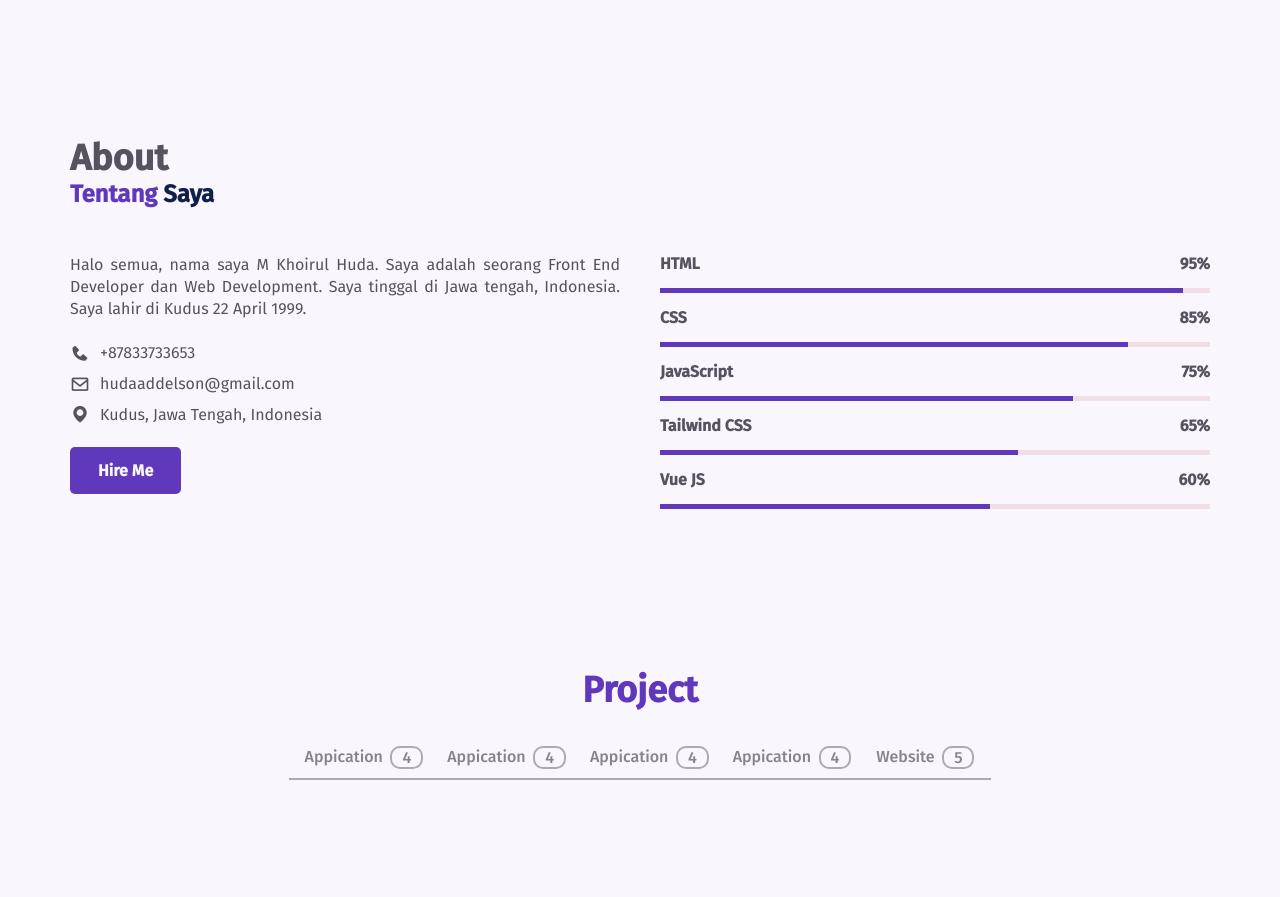
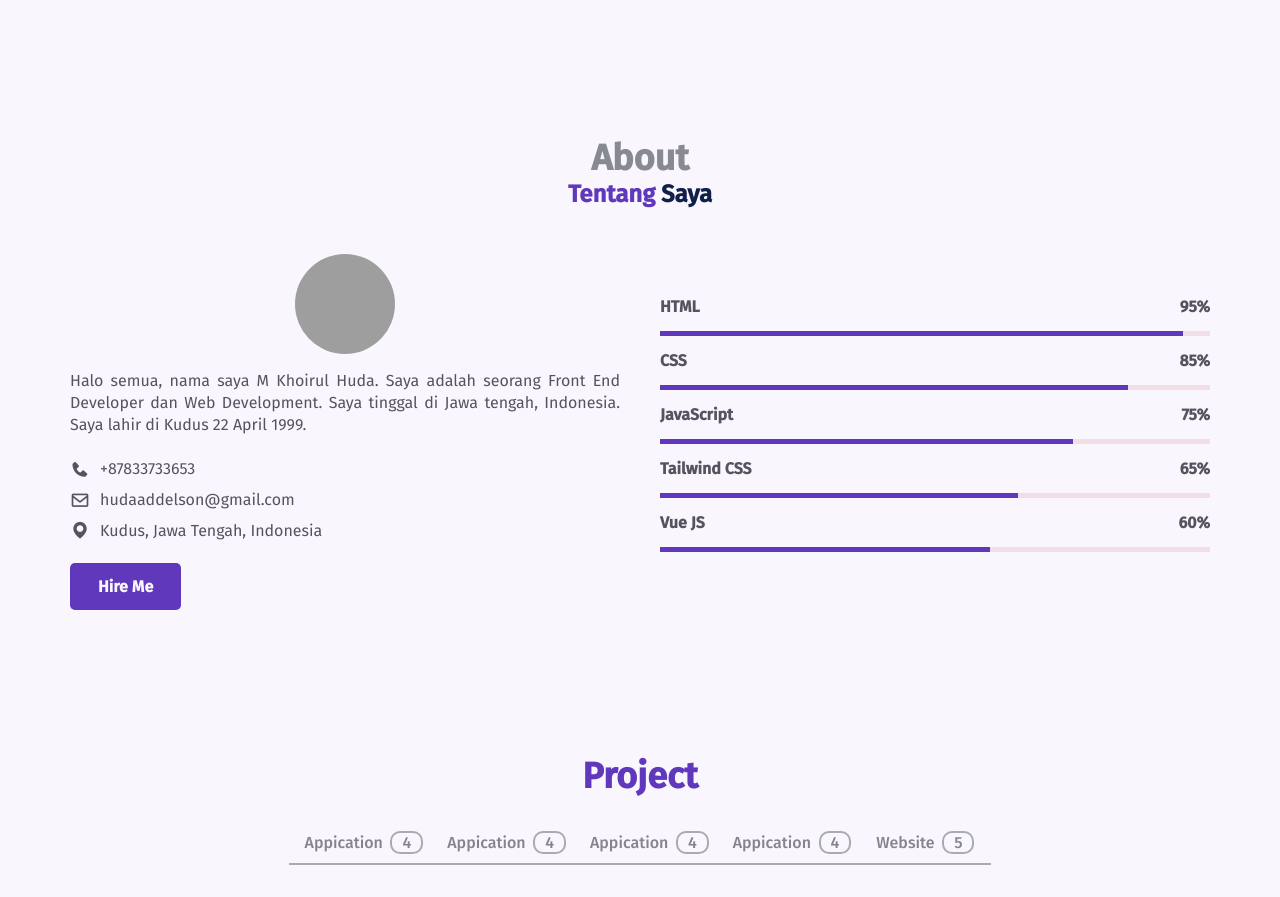
Before and after one commit to huda-addelson/portfolio, a plain HTML site: page index.html in a window 1280 px wide. Shown: the part 680-1577 px from the top of the page. Before the commit the page ends 1492 px from the top, so only its background shows below. Drawn offline with nearby package versions, Linux system fonts and the light colour scheme; grey boxes are pictures that could not be loaded.

Commit message:
update feature

```diff
--- a/assets/css/style.css
+++ b/assets/css/style.css
@@ -176,7 +176,7 @@ img {
     height: 2px;
     background-color: var(--first-color);
     width: 0px;
-    border-radius: 50%;
+    border-radius: 10%;
     transition: .4s;
 }
 
@@ -904,6 +904,7 @@ img {
     font-family: 'Fira Sans', sans-serif;
     grid-template-columns: repeat(2, 1fr);
     column-gap: 2.5rem;
+    align-items: center;
 }
 
 .about-data .sub-title,
@@ -921,6 +922,20 @@ img {
     margin-bottom: .5rem;
 }
 
+.about__foto {
+    display: flex;
+    justify-content: center;
+    margin-bottom: 1rem;
+}
+
+.about__foto-img {
+    width: 100px;
+    height: 100px;
+    border-radius: 50%;
+    object-fit: cover;
+    object-position: top;
+}
+
 .about-img {
     justify-self: center;
 }
@@ -933,12 +948,12 @@ img {
 }
 
 .about-title {
-    text-align: left;
-    color: var(--text-color);
+    text-align: center;
+    color: var(--border-color);
 }
 
 .about-personal {
-    text-align: left;
+    text-align: center;
     color: var(--first-color);
     margin-bottom: 2.875rem;
 }
@@ -1077,6 +1092,11 @@ img {
     padding-bottom: .475rem;
     border-bottom: 2px solid var(--border-color);
     overflow-x: auto;
+}
+
+.filter-project::-webkit-scrollbar {
+    /* height: 10px;
+    width: 100%; */
 }
 
 .filter-item {
@@ -1293,5 +1313,4 @@ img {
     }
 }
 
-@media screen and (max-width: 350px){
-}
+@media screen and (max-width: 350px) {}
--- a/index.html
+++ b/index.html
@@ -115,6 +115,9 @@
             <div class="about-content grid">
                 <div class="about-left">
                     <!-- <h2 class="about-left-title">I'm <span>Front End Developer</span></h2> -->
+                    <div class="about__foto">
+                        <img src="assets/img/hero background1.jpg" alt="" class="about__foto-img">
+                    </div>
                     <p class="details">Halo semua, nama saya M Khoirul Huda. Saya adalah seorang Front End Developer dan
                         Web Development. Saya tinggal di Jawa tengah, Indonesia. Saya lahir di Kudus 22 April 1999.
                     </p>
```
Also changed, not shown: assets/img/1.png (renamed from assets/img/hero background1.png), 1 other file.
